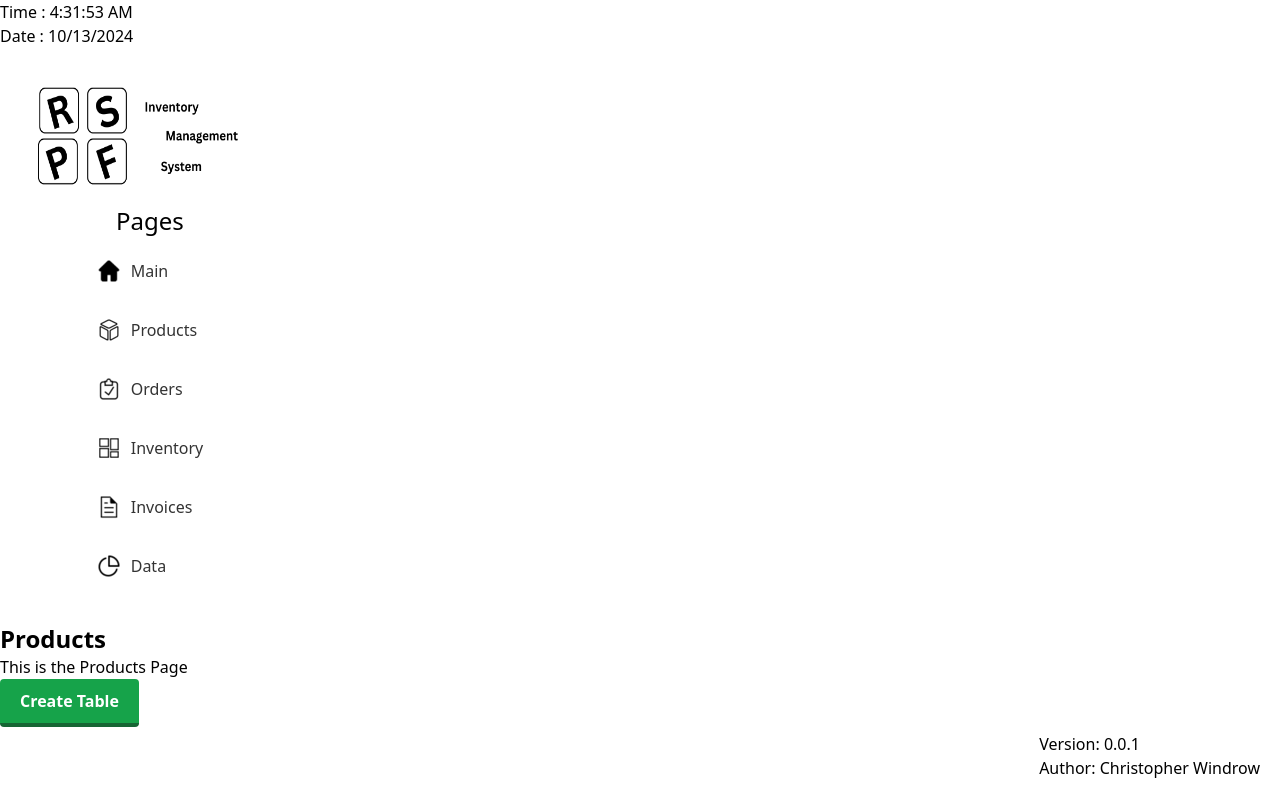
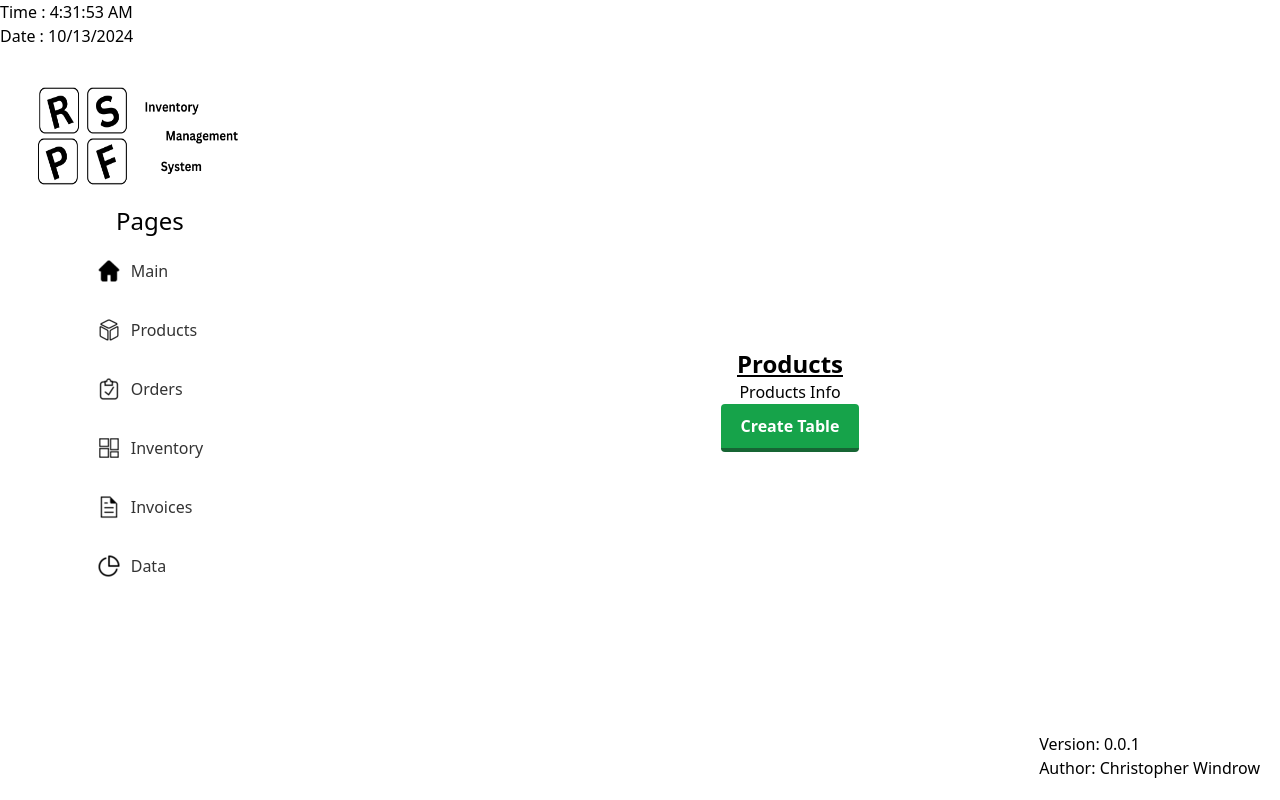
Before and after one commit to cwindrow007/RSPFStack, a React (Create React App) app in the folder frontend/: page /Products in a window 1280 px wide. Built offline with nearby package versions, Linux system fonts and the light colour scheme.

Commit message:
Products Page Styling
Products page got a small amount of styling.  Button is centered and needs to be top right. Below Products info needs to be a table. Reference: Layout ex in Obsidian on Desktop.

```diff
--- a/frontend/src/Pages/Products.tsx
+++ b/frontend/src/Pages/Products.tsx
@@ -1,16 +1,24 @@
 import React from 'react';
 import TopNav from "../Components/TopBar";
 import LeftNav from "../Components/NavBar";
-import TableCreation from "../Components/Modals/CreateTableModal";
+import TableCreationButton from "../Components/Modals/CreateTableModal";
 
 const Products: React.FC = () => {
     return(
-        <div>
-            <TopNav/>
-            <LeftNav/>
-            <h1 className = "text-2xl text-black font-bold">Products</h1>
-            <p>This is the Products Page</p>
-            <TableCreation/>
+        <div className="flex h-screen">
+            <aside className = "flex-shrink-0">
+                <TopNav/>
+                <LeftNav/>
+            </aside>
+            <main className = "flex-1 flex items-center justify-center" >
+                <div className = "text-center" >
+                    <h1 className="text-2xl font-bold underline">
+                        Products
+                    </h1>
+                    <p>Products Info</p>
+                    <TableCreationButton/>
+                </div>
+            </main>
         </div>
 
     );
```
